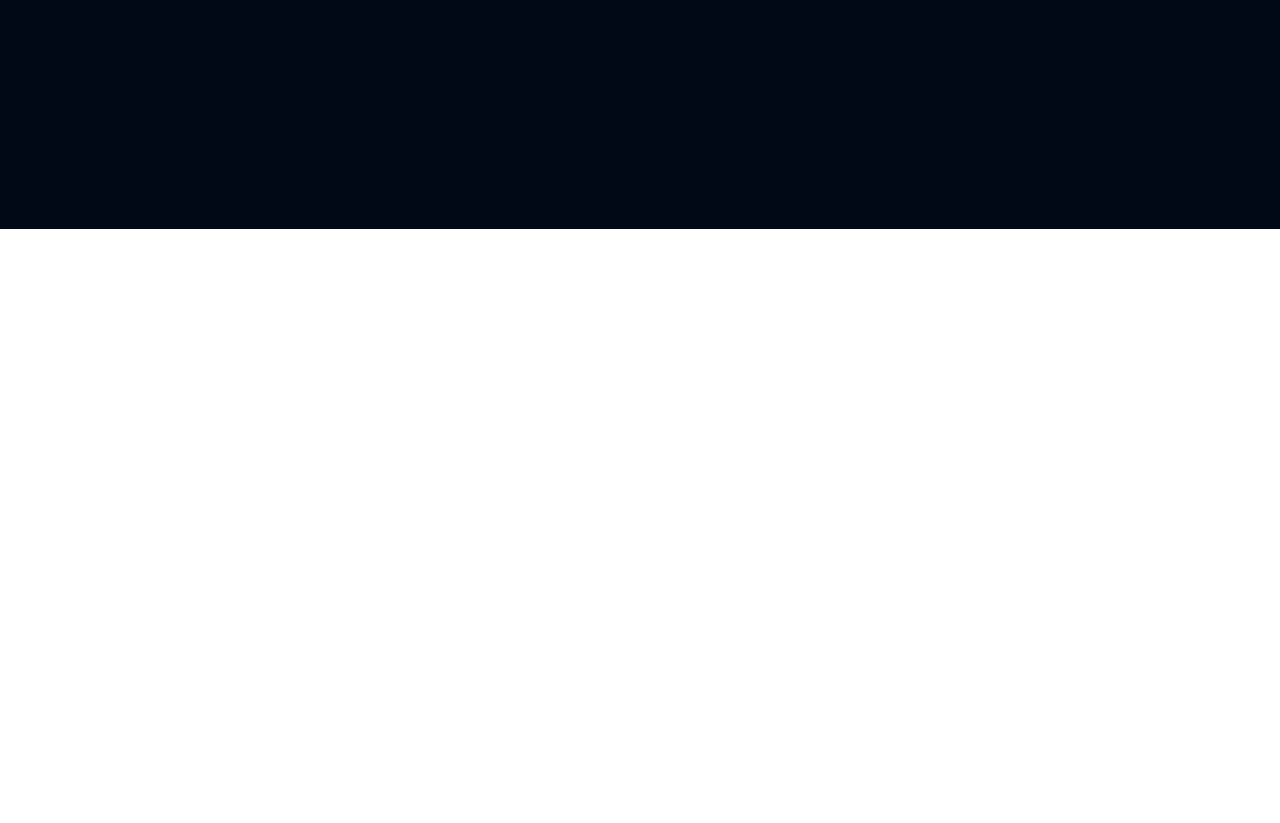
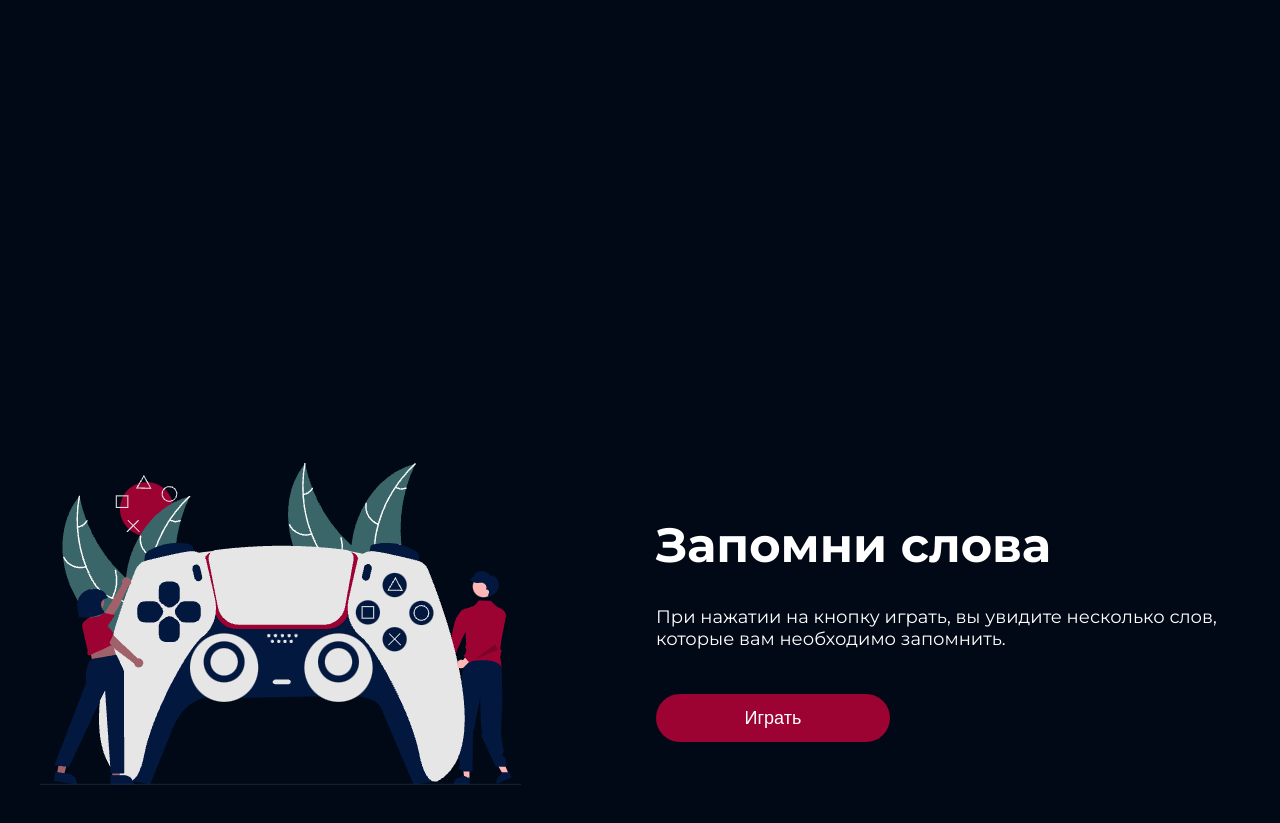
Before and after one commit to katia-solo/Homework1, a plain HTML site: page index.html in a window 1280 px wide. Shown: the part 2151-2974 px from the top of the page. Before the commit the page ends 2380 px from the top, so only its background shows below. Drawn offline with Linux system fonts and the light colour scheme.

Commit message:
The layout and the game 2  were added

```diff
--- a/_mobile.scss
+++ b/_mobile.scss
@@ -1,4 +1,4 @@
-@media (max-width: 735px) {
+@media (max-width: 767px) {
     .center {
         padding-left: 16px;
         padding-right: 16px;
@@ -84,4 +84,11 @@
             width: 100%;
         }
     }
+
+    .wordstop {
+        height: 654px;
+        display: flex;
+        flex-direction: column-reverse;
+        align-items: center;
+    }
 }
--- a/hw-5-seasons.js
+++ b/hw-5-seasons.js
@@ -19,3 +19,24 @@ document.getElementById("checkSeasonBtn").addEventListener("click", function ()
     let monthNumber = Number(prompt("Введите номер месяца (1-12):"));
     alert(getSeason(monthNumber));
 });
+
+function playGame() {
+    const words = ['Яблоко', 'Груша', 'Дыня', 'Виноград', 'Персик', 'Апельсин', 'Мандарин'];
+
+    // Перемешиваем элементы массива
+    words.sort(() => Math.random() - 0.5);
+
+    // Выводим на экран перемешанные слова
+    alert("Запомните слова: " + words.join(', '));
+
+    // Запрашиваем у пользователя первое и последнее слова из массива
+    const firstWord = prompt("Введите первое слово из списка:");
+    const lastWord = prompt("Введите последнее слово из списка:");
+
+    // Проверяем, угадал ли пользователь
+    const isCorrect = firstWord.toLowerCase() === words[0].toLowerCase() && lastWord.toLowerCase() === words[words.length - 1].toLowerCase();
+
+    // Выводим на экран сообщение для пользователя
+    alert(isCorrect ? "Поздравляем! Вы угадали оба слова." : "К сожалению, вы ошиблись.");
+
+}
--- a/index.html
+++ b/index.html
@@ -57,6 +57,18 @@
             <img class="seasons_pic-img" src="./img/gamewithpeople.png" alt="picture with joystick">
         </div>
     </section>
+    <section class="wordstop center">
+        <div class="seasons_pic">
+            <img class="seasons_pic-img" src="./img/gamewithpeople2.png" alt="picture with joystick">
+        </div>
+        <div class="seasons">
+            <h1 class="seasons_title">Запомни слова</h1>
+            <p class="seasons_text">
+                При нажатии на кнопку играть, вы увидите несколько слов, которые вам необходимо запомнить.
+            </p>
+            <button class="top_button" onclick="playGame()" type="submit">Играть</button>
+        </div>
+    </section>
 
     <script src="./hw-5-seasons.js"></script>
 </body>
--- a/style.scss
+++ b/style.scss
@@ -167,5 +167,17 @@ body {
         height: 333px;
     }
 }
+.wordstop {
+    height: 800px;
+    background-image: url(./img/seasons.jpeg);
+    background-repeat: no-repeat;
+    background-position: center;
+    background-size: cover;
+
+    display: flex;
+    align-items: center;
+    flex-direction: row;
+    justify-content: space-between;
+}
 
 @import 'mobile';
```
Also changed, not shown: img/gamewithpeople2.png (added), style.css, 2 other files.
